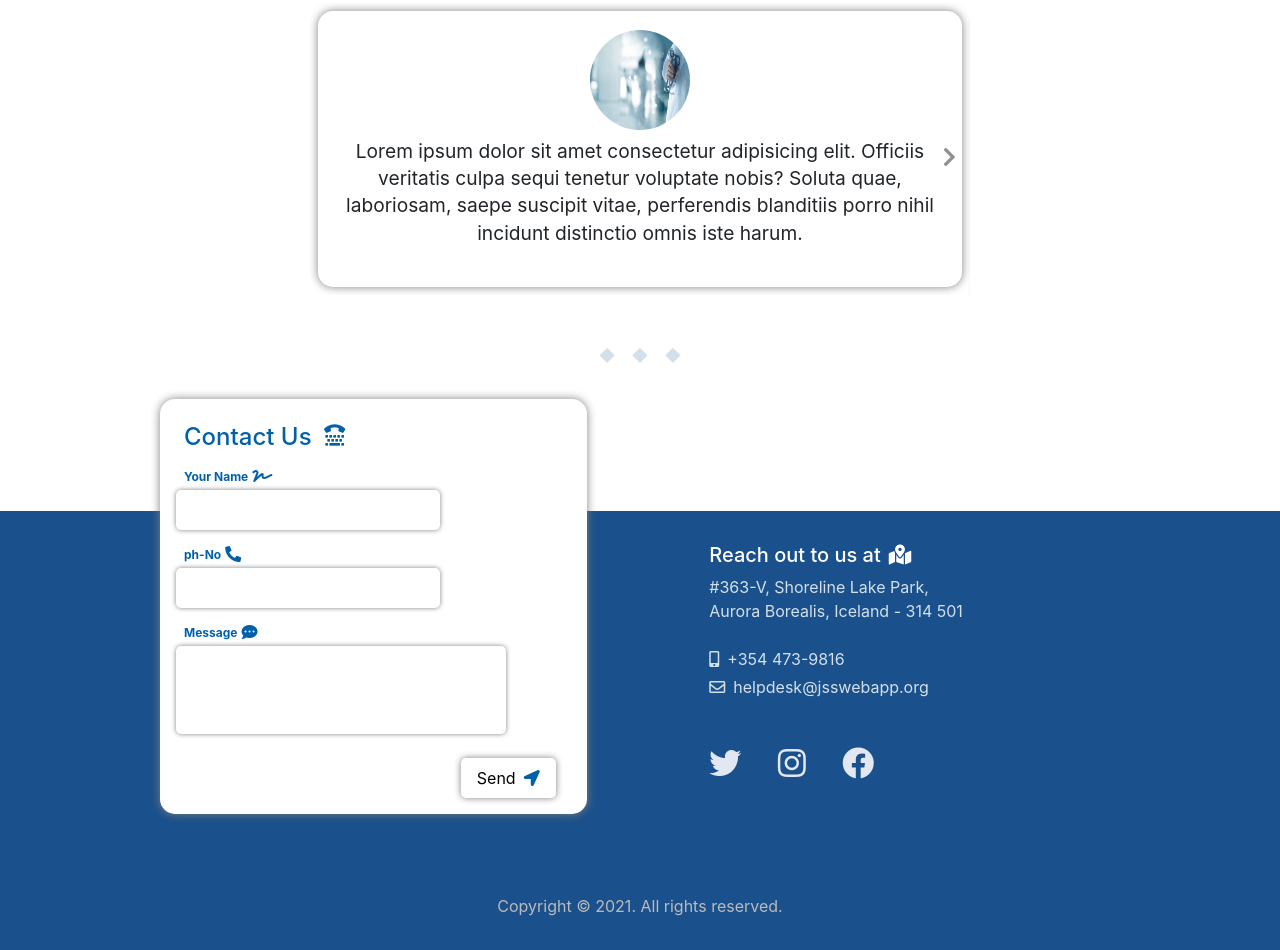
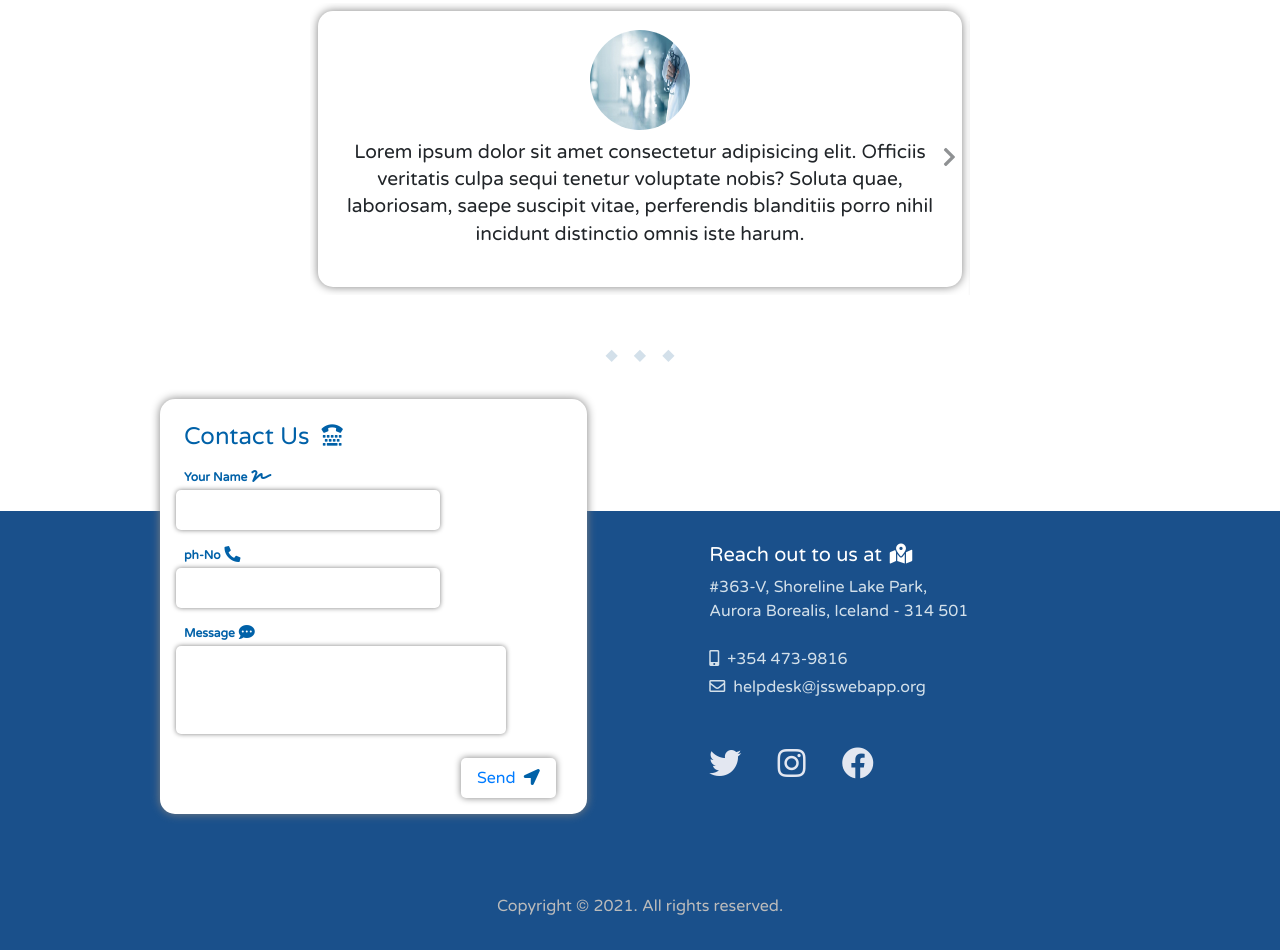
Before and after one commit to vishalSBhat/TestOnly, a plain HTML site: page index.html in a window 1280 px wide. Shown: the part 798-1748 px from the top of the page. Drawn offline with nearby package versions, Linux system fonts and the light colour scheme.

Commit message:
Update index.html

```diff
--- a/index.html
+++ b/index.html
@@ -15,6 +15,7 @@
     />
     <link rel="preconnect" href="https://fonts.gstatic.com">
 <link href="https://fonts.googleapis.com/css2?family=Varela+Round&display=swap" rel="stylesheet">
+    <link rel="stylesheet" href="navbar.css" />
     <link rel="stylesheet" href="index.css" />
     <script
       src="https://code.jquery.com/jquery-3.6.0.min.js"
@@ -132,7 +133,7 @@
         ></span>
         <textarea class="mx-0 px-3 py-2 d-block col-12 col-sm-10" name="message" rows="3"></textarea>
         <button class="mr-3 mt-4 py-2 px-3 login-signup-button" style="float: right;">
-          Send<i class="fas fa-location-arrow fa-md ml-2"></i>
+          <a href="/registration" style="text-decoration: none">Send</a><i class="fas fa-location-arrow fa-md ml-2"></i>
         </button>
       </div>
       <div class="col-0 col-sm-1"></div>
```
